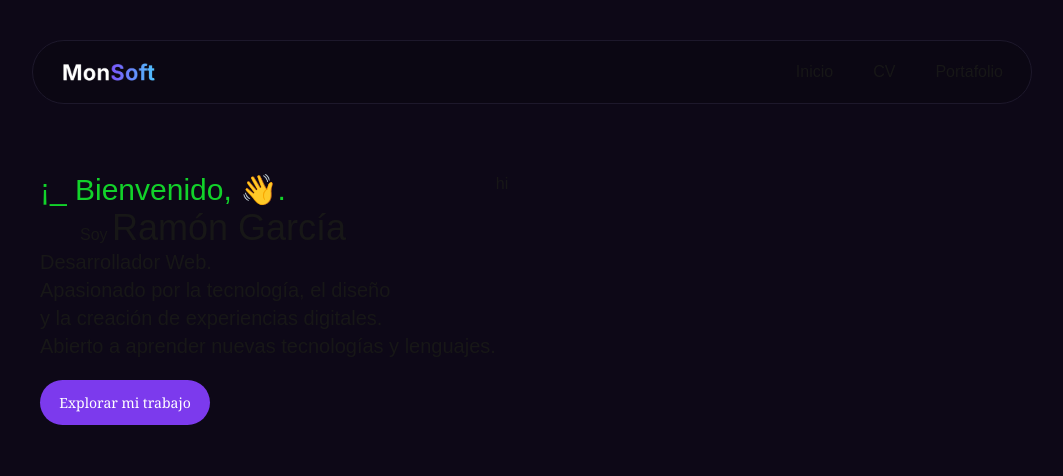
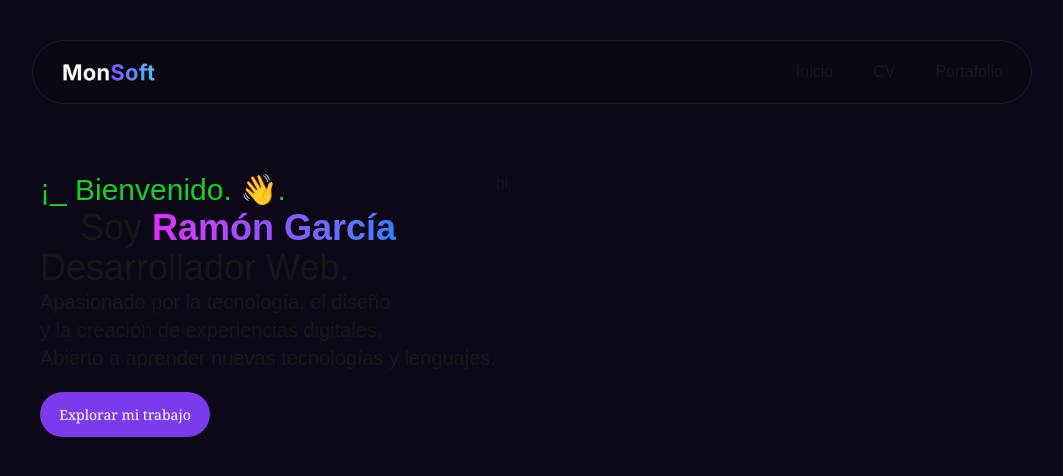
Before and after one commit to rgarcia07/monsoft, a Next.js app: page / in a window 1280 px wide. Shown: the top 476 px of the page, without its empty margins (108-1171 px from the left). Built offline with nearby package versions, Linux system fonts and the light colour scheme.

Commit message:
Se modifican gradiente de colores en h1

```diff
--- a/app/page.tsx
+++ b/app/page.tsx
@@ -9,16 +9,16 @@ export default function Home() {
         <section className="">
           <div>
             <div className="container-hero max-w-xl mx-auto md:mx-0">
-              <p className="text-hello text-3xl text-[#12D22A]">¡_ Bienvenido, &#128075;.</p>
+              <p className="text-hello text-3xl text-[#12D22A]">¡_ Bienvenido. &#128075;.</p>
 
               <div className="md:pl-10">
-                <h1>
-                  Soy <span className="nombre text-4xl">Ramón García</span>
+                <h1 className="text-4xl gradient-text">
+                  Soy <span className="nombre text-4xl font-bold bg-gradient-to-r from-fuchsia-500 via-violet-500 to-blue-500 bg-clip-text text-transparent">Ramón García</span>
                 </h1>
               </div>
 
-              <div>
-                <h2 className="text-xl">Desarrollador Web.</h2>
+              <div >
+                <h2 className="text-4xl">Desarrollador Web.</h2>
               </div>
 
               <div className="my-information text-xl">
```
